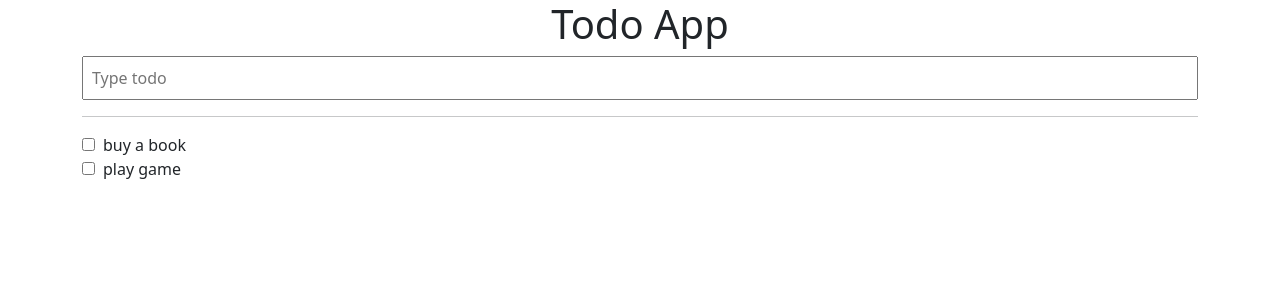
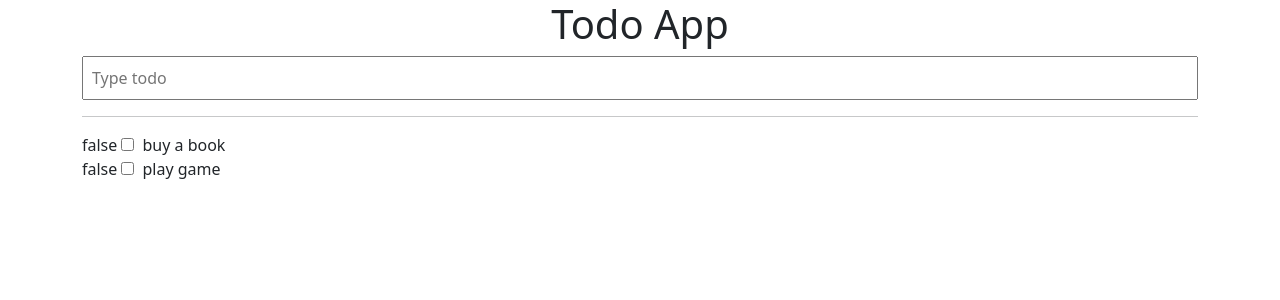
Before and after one commit to aozp73/Vue2_TodoApp, a Vue app: page / in a window 1280 px wide. Shown: the top 300 px of the page. Built offline with nearby package versions, Linux system fonts and the light colour scheme.

Commit message:
부모 컴포넌트로 값 전달 ()

```diff
--- a/src/App.vue
+++ b/src/App.vue
@@ -9,7 +9,12 @@
       @keyup.enter="addTodo"
     />
     <hr />
-    <Todo v-for="todo in todos" :key="todo.id" :todo="todo" />
+    <Todo
+      v-for="todo in todos"
+      :key="todo.id"
+      :todo="todo"
+      @toggle-checkbox="toggleCheckeBox"
+    />
   </div>
 </template>
 
@@ -38,6 +43,12 @@ export default {
       });
       this.todoText = "";
     },
+    toggleCheckeBox({ id, checked }) {
+      const index = this.todos.findIndex((todo) => {
+        return todo.id === id;
+      });
+      this.todos[index].checked = checked;
+    },
   },
 };
 </script>
--- a/src/components/TodoComponent.vue
+++ b/src/components/TodoComponent.vue
@@ -1,6 +1,7 @@
 <template>
   <div>
-    <input type="checkbox" :checked="todo.checked" />
+    {{ todo.checked }}
+    <input type="checkbox" :checked="todo.checked" @change="toggleCheckbox" />
     <span class="ms-2">{{ todo.text }}</span>
   </div>
 </template>
@@ -13,6 +14,14 @@ export default {
       required: true,
     },
   },
+  methods: {
+    toggleCheckbox(e) {
+      this.$emit("toggle-checkbox", {
+        id: this.todo.id,
+        checked: e.target.checked,
+      });
+    },
+  },
 };
 </script>
 
```
